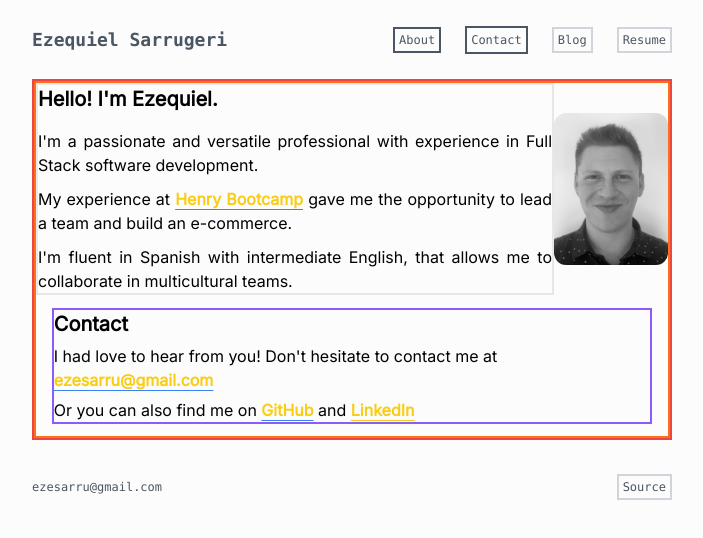
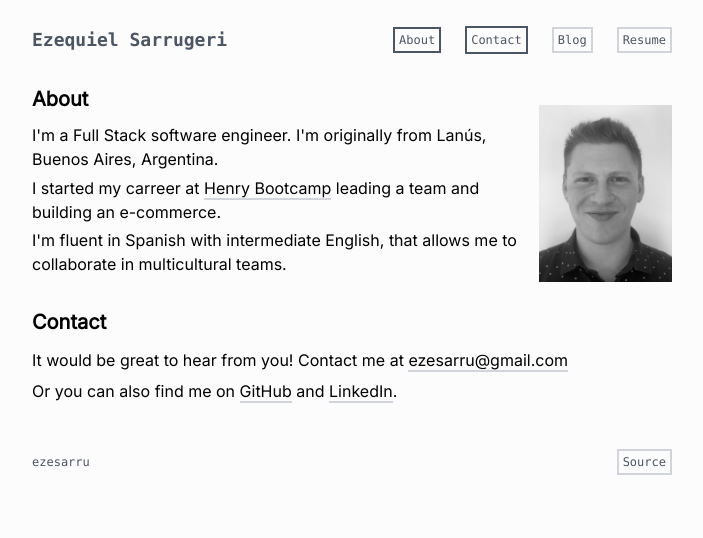
Before and after one commit to ezesarru/Oportunity, a Next.js app: page / in a window 1280 px wide. Both pictures are taken after a click on the button "Contact". Shown: the top 538 px of the page, without its empty margins (288-991 px from the left). Built offline with nearby package versions, Linux system fonts and the light colour scheme.

Commit message:
About and contact DONE

```diff
--- a/src/app/layout.js
+++ b/src/app/layout.js
@@ -18,10 +18,8 @@ export default function RootLayout({ children }) {
         <div className="mt-[1%] mb-[4%]">
           <Topbar />
         </div>
-        <div className="border-2 border-red-500 max-w-3xl mx-auto flex justify-center">
-          {children}
-        </div>
-        <div className="mt-[6%] mx-auto max-w-3xl">
+        <div className="max-w-3xl">{children}</div>
+        <div className="mt-[8%] mx-auto max-w-3xl">
           <Footer />
         </div>
       </body>
--- a/src/app/page.js
+++ b/src/app/page.js
@@ -8,24 +8,25 @@ export default function Page() {
   const showContact = useStore((state) => state.showContact);
 
   return (
-    <div className="border-2 border-orange-500 mx-auto flex flex-col items-center">
+    <div>
       <div className="flex w-full items-center">
-        <div className="flex flex-col border-2 ">
-          <p className="mb-[3%] text-xl font-bold">Hello! I'm Ezequiel.</p>
-          <div className="space-y-[2%] text-justify">
+        <div className="">
+          <p className="mb-[2%] text-xl font-bold">About</p>
+          <div className="space-y-[1%]">
             <p>
-              I'm a passionate and versatile professional with experience in
-              Full Stack software development.
+              I'm a Full Stack software engineer. I'm originally from Lanús,
+              Buenos Aires, Argentina.
             </p>
             <p>
-              My experience at{" "}
+              I started my carreer at{" "}
               <Link
                 href="https://soyhenry.com"
-                className="underline decoration-blue-500 underline-offset-4 font-semibold text-yellow-400"
+                target="_blank"
+                className="border-b-2 transition-[border-color] duration-500 border-gray-300  hover:border-gray-600  dark:border-gray-500 dark:hover:border-white"
               >
                 Henry Bootcamp
               </Link>{" "}
-              gave me the opportunity to lead a team and build an e-commerce.
+              leading a team and building an e-commerce.
             </p>
             <p>
               I'm fluent in Spanish with intermediate English, that allows me to
@@ -33,28 +34,33 @@ export default function Page() {
             </p>
           </div>
         </div>
+        <div className="ml-[2%] mt-[4%]">
           <Link href={"https://www.linkedin.com/in/ezesarru/"} target="_blank">
             <Image
               src="/profilePicture.jpg"
               alt="Ezequiel Sarrugeri"
-            width={170}
+              width={200}
               height={186}
               priority={true}
-            className="rounded-xl grayscale hover:grayscale-0"
+              className="grayscale transition-all duration-700 ease-in-out hover:grayscale-0"
             />
           </Link>
         </div>
+      </div>
       <div
-        className={`${
-          showContact ? "block" : "hidden"
-        } w-[95%] border-2 border-violet-500 m-[2%] flex flex-col justify-center space-y-[1%]`}
+        className={`transition-all duration-700 ease-in-out my-[4%] space-y-[1%] ${
+          showContact
+            ? "max-h-96"
+            : "max-h-0 opacity-0 scale-95 overflow-hidden"
+        }`}
       >
-        <p className="text-xl font-bold">Contact</p>
+        <p className="mb-[2%] text-xl font-bold">Contact</p>
         <p>
-          I had love to hear from you! Don't hesitate to contact me at{" "}
+          It would be great to hear from you! Contact me at{" "}
           <Link
-            href="mailto:ezesarru@gmail.com"
-            className="underline decoration-blue-500 underline-offset-4 font-semibold  text-yellow-400"
+            href="https://mail.google.com/mail/?view=cm&fs=1&to=ezesarru@gmail.com"
+            target="_blank"
+            className="border-b-2 transition-[border-color] duration-500 border-gray-300  hover:border-gray-600  dark:border-gray-500 dark:hover:border-white"
           >
             ezesarru@gmail.com
           </Link>{" "}
@@ -64,17 +70,20 @@ export default function Page() {
           Or you can also find me on{" "}
           <Link
             href="https://github.com/ezesarru"
-            className="underline decoration-blue-500 underline-offset-4 font-semibold text-yellow-400"
+            target="_blank"
+            className="border-b-2 transition-[border-color] duration-500 border-gray-300  hover:border-gray-600  dark:border-gray-500 dark:hover:border-white"
           >
             GitHub
           </Link>{" "}
           and{" "}
           <Link
             href="https://linkedin.com/in/ezesarru/"
-            className="underline decoration-blue-500- underline-offset-4 font-semibold  text-yellow-400"
+            target="_blank"
+            className="border-b-2 transition-[border-color] duration-500 border-gray-300  hover:border-gray-600  dark:border-gray-500 dark:hover:border-white"
           >
             LinkedIn
           </Link>
+          .
         </p>
       </div>
     </div>
--- a/src/components/Footer.jsx
+++ b/src/components/Footer.jsx
@@ -6,13 +6,13 @@ export default function Footer() {
   return (
     <footer className="flex text-xs text-center text-gray-600 dark:text-white font-mono">
       <div className="grow text-left">
-        <p>ezesarru@gmail.com</p>
+        <p>ezesarru</p>
       </div>
       <div>
         <Link
           href="https://github.com/ezesarru/Oportunity"
           target="_blank"
-          className="text-gray-600 dark:text-white border-2 p-1 transition-[border-color] border-gray-300  hover:border-gray-600  dark:border-gray-500 dark:hover:border-yellow-500"
+          className="text-gray-600 dark:text-white border-2 p-1 transition-[border-color] duration-500 border-gray-300  hover:border-gray-600  dark:border-gray-500 dark:hover:border-yellow-500"
         >
           Source
         </Link>
--- a/src/components/Topbar.jsx
+++ b/src/components/Topbar.jsx
@@ -21,7 +21,7 @@ export default function Sidebar() {
             className={
               pathname === "/"
                 ? "border-2 p-1 border-gray-600 dark:border-yellow-500"
-                : "border-2 p-1 transition-[border-color] border-gray-300  hover:border-gray-600  dark:border-gray-500 dark:hover:border-yellow-500"
+                : "border-2 p-1 transition-[border-color] duration-500 border-gray-300  hover:border-gray-600  dark:border-gray-500 dark:hover:border-yellow-500"
             }
           >
             About
@@ -40,7 +40,7 @@ export default function Sidebar() {
             className={`${
               showContact && pathname === "/"
                 ? "border-2 p-1 border-gray-600 dark:border-yellow-500"
-                : "border-2 p-1 transition-[border-color] border-gray-300  hover:border-gray-600  dark:border-gray-500 dark:hover:border-yellow-500"
+                : "border-2 p-1 transition-[border-color] duration-500 border-gray-300  hover:border-gray-600  dark:border-gray-500 dark:hover:border-yellow-500"
             }`}
           >
             Contact
@@ -52,7 +52,7 @@ export default function Sidebar() {
             className={
               pathname === "/blog"
                 ? "border-2 p-1 border-gray-600 dark:border-yellow-500"
-                : "border-2 p-1 transition-[border-color] border-gray-300  hover:border-gray-600  dark:border-gray-500 dark:hover:border-yellow-500"
+                : "border-2 p-1 transition-[border-color] duration-500 border-gray-300  hover:border-gray-600  dark:border-gray-500 dark:hover:border-yellow-500"
             }
           >
             Blog
@@ -60,7 +60,7 @@ export default function Sidebar() {
         </li>
         <li>
           <a
-            className="border-2 p-1 transition-[border-color] border-gray-300  hover:border-gray-600  dark:border-gray-500 dark:hover:border-yellow-500"
+            className="border-2 p-1 transition-[border-color] duration-500 border-gray-300  hover:border-gray-600  dark:border-gray-500 dark:hover:border-yellow-500"
             href="/resume.pdf"
             target="_blank"
           >
```
Lines whose indentation alone changed are shown as unchanged.
